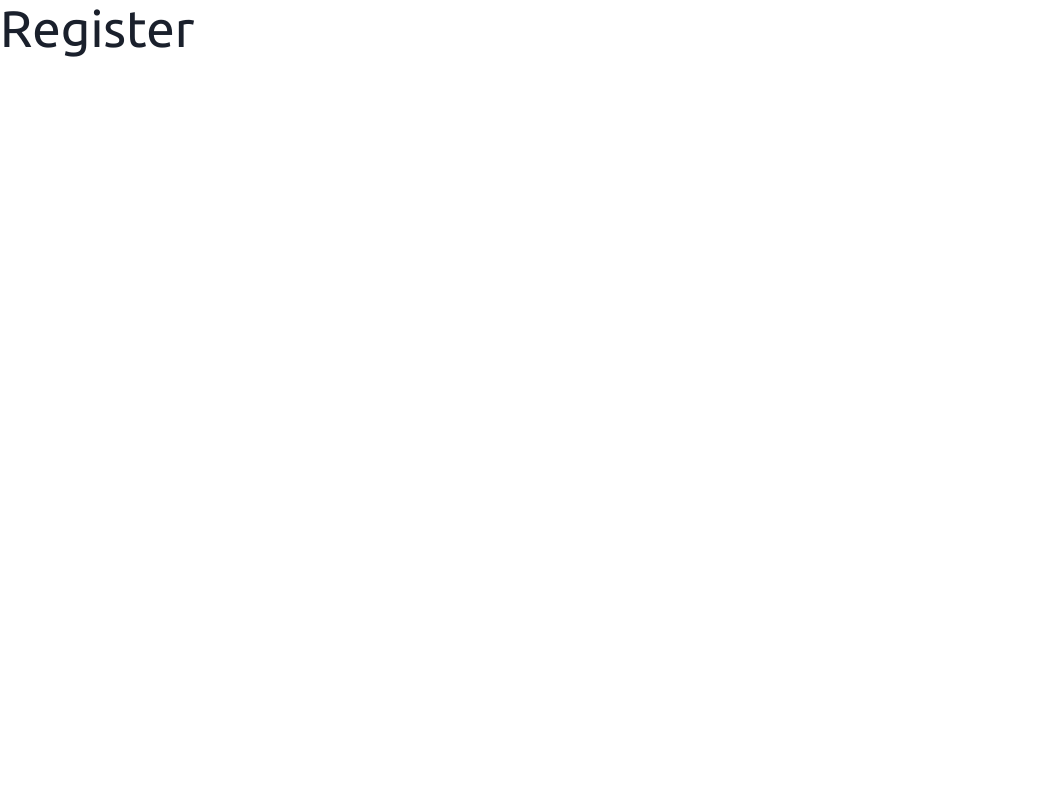
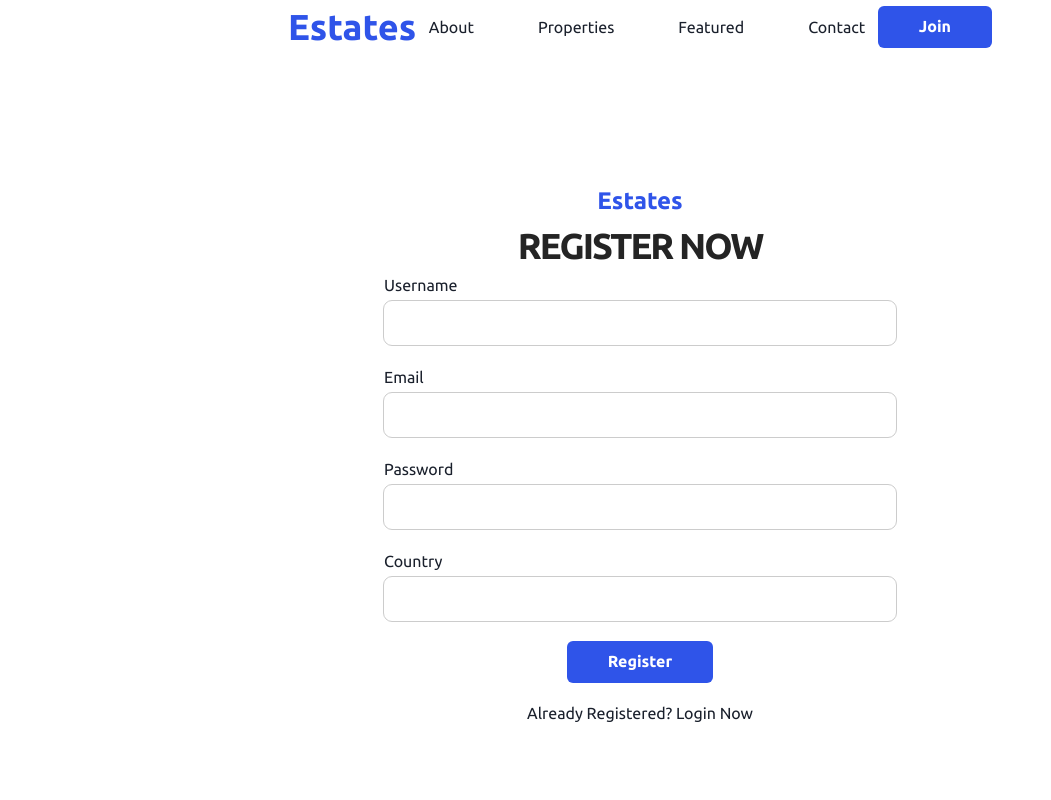
Before and after one commit to zillur-rgb/real-estate-frontend, a React (Vite) app: page /register in a window 1280 px wide. Shown: the top 800 px of the page, without its empty margins (0-1051 px from the left). Built offline with nearby package versions, Linux system fonts and the light colour scheme.

Commit message:
feat: add register

```diff
--- a/package.json
+++ b/package.json
@@ -20,10 +20,12 @@
     "framer-motion": "^10.12.17",
     "react": "^18.2.0",
     "react-dom": "^18.2.0",
+    "react-hook-form": "^7.45.0",
     "react-icons": "^4.10.1",
     "react-query": "^3.39.3",
     "react-redux": "^8.1.1",
-    "react-router-dom": "^6.14.0"
+    "react-router-dom": "^6.14.0",
+    "react-toastify": "^9.1.3"
   },
   "devDependencies": {
     "@types/react": "^18.0.37",
--- a/src/components/shared/Footer.tsx
+++ b/src/components/shared/Footer.tsx
@@ -9,9 +9,9 @@ import { FaGithub, FaLinkedin, FaTwitter } from "react-icons/fa";
 import Logo from "./Logo";
 
 const Footer = () => (
-  <Container as="footer" role="contentinfo" py={{ base: "12", md: "16" }}>
-    <Stack spacing={{ base: "4", md: "5" }}>
-      <Stack justify="space-between" direction="row" align="center">
+  <Container as="footer" role="contentinfo" py={{ base: "4", md: "8" }}>
+    <Stack justify={"space-between"} w="100%" justifyContent={"space-between"}>
+      <Stack w="100%" justify="space-between" direction="row" align="center">
         <Logo />
         <ButtonGroup variant="tertiary">
           <IconButton
--- a/src/components/shared/Navbar.tsx
+++ b/src/components/shared/Navbar.tsx
@@ -41,7 +41,7 @@ const Navbar = () => {
           </Link>
         ))}
       </HStack>
-      <ButtonComponent label="Join" />
+      <ButtonComponent label="Join" href="/register" />
     </HStack>
   );
 };
--- /dev/null
+++ b/src/helpers/apiHelpers.ts
@@ -0,0 +1,6 @@
+import axios from "axios";
+
+export const apiRequest = axios.create({
+  baseURL: "http://localhost:8080/api/v1",
+  // withCredentials: true,
+});
--- a/src/pages/Register.tsx
+++ b/src/pages/Register.tsx
@@ -1,5 +1,201 @@
+import { Box, Button, Spinner, Text, VStack } from "@chakra-ui/react";
+import { useForm, SubmitHandler } from "react-hook-form";
+import { useAppDispatch, useAppSelector } from "../redux/hooks";
+import { toast } from "react-toastify";
+import { Link, useNavigate } from "react-router-dom";
+import { hideLoading, showLoading } from "../redux/features/alert/alertSlice";
+import Logo from "../components/shared/Logo";
+import { apiRequest } from "../helpers/apiHelpers";
+import Layout from "../components/shared/Layout";
+import HeadingComponent from "../components/shared/Heading";
+
+type IRegister = {
+  username: string;
+  email: string;
+  password: string;
+  country?: string;
+};
+
 const Register = () => {
-  return <h1>Register</h1>;
+  // Redux loading state
+  const { loading } = useAppSelector((state) => state.alert);
+
+  // hooks
+  const dispatch = useAppDispatch();
+  const navigate = useNavigate();
+
+  const {
+    register,
+    handleSubmit,
+    formState: { errors },
+  } = useForm<IRegister>();
+
+  const onSubmit: SubmitHandler<IRegister> = async (data) => {
+    const { username, email, password, country } = data;
+
+    try {
+      dispatch(showLoading());
+      const { data } = await apiRequest.post("/auth/register", {
+        username,
+        email,
+        password,
+        country,
+      });
+      dispatch(hideLoading());
+
+      if (data.success) {
+        toast.success("Registered successfully!");
+        navigate("/login");
+      }
+    } catch (error) {
+      dispatch(hideLoading());
+      toast.error("Invalid form deails please try again");
+      console.log("Errro", error);
+    }
+  };
+
+  return (
+    <Layout>
+      <Box
+        mx={{ base: 1, md: 2, lg: 28, xl: 72 }}
+        display={"flex"}
+        flexDir={"column"}
+        alignItems={"center"}
+        justifyContent={"center"}
+        minH={"100vh"}
+      >
+        <Logo fontSize={24} />
+        <HeadingComponent text="Register Now" />
+
+        {loading ? (
+          <Spinner />
+        ) : (
+          <>
+            <form onSubmit={handleSubmit(onSubmit)}>
+              <VStack spacing={8}>
+                <VStack
+                  align="flex-start"
+                  spacing={1}
+                  h={"60px"}
+                  w={{ base: "100%", md: "400px", xl: "512px" }}
+                >
+                  <label>Username</label>
+                  <input
+                    style={{
+                      width: "100%",
+                      padding: "10px",
+                      outline: "1px solid #ccc",
+                      borderRadius: "8px",
+                    }}
+                    {...register("username", { required: true })}
+                  />
+                  {errors.username && (
+                    <Text color={"red"} fontWeight={700}>
+                      Username is required
+                    </Text>
+                  )}
+                </VStack>
+
+                <VStack
+                  align="flex-start"
+                  spacing={1}
+                  h={"60px"}
+                  w={{ base: "100%", md: "400px", xl: "512px" }}
+                >
+                  <label>Email</label>
+                  <input
+                    style={{
+                      width: "100%",
+                      padding: "10px",
+                      outline: "1px solid #ccc",
+                      borderRadius: "8px",
+                    }}
+                    {...register("email", { required: true })}
+                  />
+                  {errors.email && (
+                    <Text color={"red"} fontWeight={700}>
+                      Email is required
+                    </Text>
+                  )}
+                </VStack>
+                <VStack
+                  align="flex-start"
+                  spacing={1}
+                  h={"60px"}
+                  w={{ base: "100%", md: "400px", xl: "512px" }}
+                >
+                  <label>Password</label>
+                  <input
+                    style={{
+                      width: "100%",
+                      padding: "10px",
+                      outline: "1px solid #ccc",
+                      borderRadius: "8px",
+                    }}
+                    {...register("password", { required: true, minLength: 6 })}
+                  />
+                  {errors?.password?.type === "minLength" && (
+                    <Text color={"red"} fontWeight={700}>
+                      The length of the password must be more than 6
+                    </Text>
+                  )}
+                  {errors?.password?.type === "required" && (
+                    <Text color={"red"} fontWeight={700}>
+                      Password is required
+                    </Text>
+                  )}
+                </VStack>
+                <VStack
+                  align="flex-start"
+                  spacing={1}
+                  h={"60px"}
+                  w={{ base: "100%", md: "400px", xl: "512px" }}
+                >
+                  <label>Country</label>
+                  <input
+                    style={{
+                      width: "100%",
+                      padding: "10px",
+                      outline: "1px solid #ccc",
+                      borderRadius: "8px",
+                    }}
+                    {...register("country")}
+                  />
+                </VStack>
+                <VStack
+                  spacing={1}
+                  h={"60px"}
+                  w={{ base: "100%", md: "400px", xl: "512px" }}
+                >
+                  <Button
+                    bg="brand.900"
+                    color={"white"}
+                    px={10}
+                    py={5}
+                    _hover={{
+                      bg: "white",
+                      color: "brand.900",
+                      border: "2px dashed ",
+                      borderColor: "brand.900",
+                    }}
+                    type="submit"
+                    isLoading={loading}
+                  >
+                    Register
+                  </Button>
+                </VStack>
+              </VStack>
+            </form>
+            <VStack>
+              <Text>
+                Already Registered? <Link to="/login">Login Now</Link>
+              </Text>
+            </VStack>
+          </>
+        )}
+      </Box>
+    </Layout>
+  );
 };
 
 export default Register;
--- /dev/null
+++ b/src/redux/features/alert/alertSlice.ts
@@ -0,0 +1,18 @@
+import { createSlice } from "@reduxjs/toolkit";
+
+export const alertSlice = createSlice({
+  name: "alerts",
+  initialState: {
+    loading: false,
+  },
+  reducers: {
+    showLoading: (state) => {
+      state.loading = true;
+    },
+    hideLoading: (state) => {
+      state.loading = false;
+    },
+  },
+});
+
+export const { showLoading, hideLoading } = alertSlice.actions;
--- a/src/redux/store.ts
+++ b/src/redux/store.ts
@@ -1,8 +1,10 @@
 import { configureStore } from "@reduxjs/toolkit";
 import { authSlice } from "./features/auth/authSlice";
+import { alertSlice } from "./features/alert/alertSlice";
 export const store = configureStore({
   reducer: {
     auth: authSlice.reducer,
+    alert: alertSlice.reducer,
   },
 });
 
```
Also changed, not shown: 1 other file (tests, documents, lock files or other folders).
